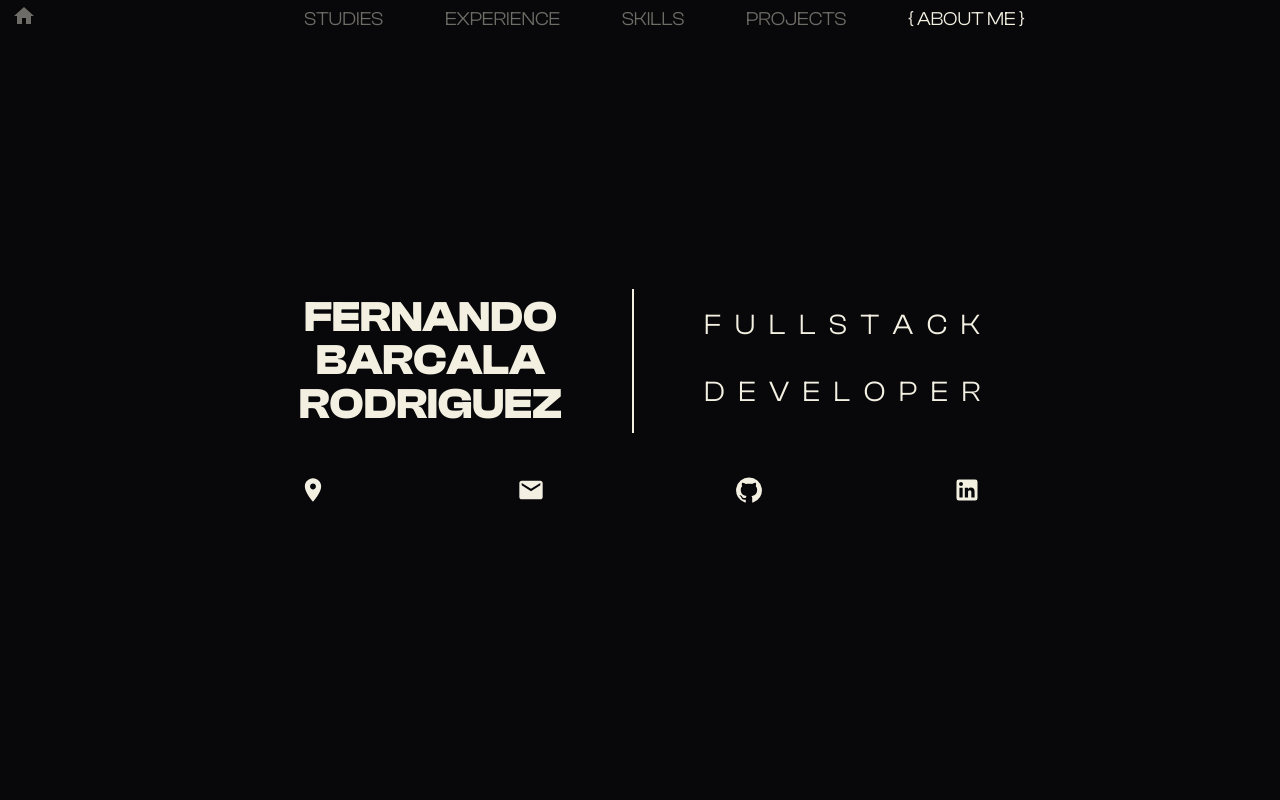
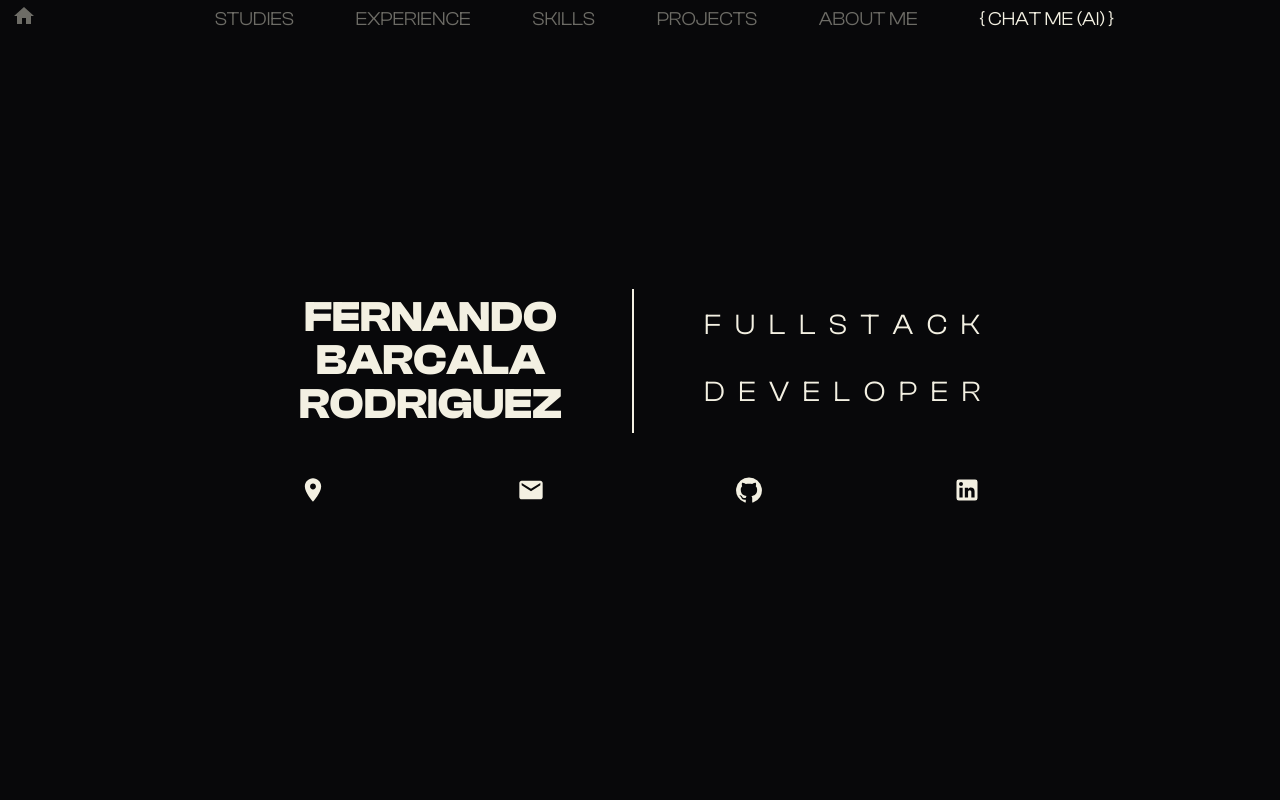
Before and after one commit to FbarcalaR/My-CV, a React (Create React App) app: page / in a window 1280 px wide. Shown: the top 800 px of the page. Built offline with nearby package versions, Linux system fonts and the light colour scheme.

Commit message:
empty chat component

```diff
--- a/src/App.tsx
+++ b/src/App.tsx
@@ -12,6 +12,7 @@ import NavBar from './components/UI/NavBar/NavBar';
 import Technologies from './components/Sections/Technologies/Technologies';
 import Languages from './components/Sections/Languages/Languages';
 import SectionsContextProvider, { SectionIds } from './store/sections/sections-provider';
+import ChatMe from './components/Sections/ChatMe/ChatMe';
 
 function App() {
   return (
@@ -37,6 +38,9 @@ function App() {
         <PageSection  innerKey={SectionIds.AboutMe} >
           <AboutMe />
         </PageSection>
+        <PageSection  innerKey={SectionIds.ChatMe} >
+          <ChatMe />
+        </PageSection>
       </div>
 
     </SectionsContextProvider>
--- /dev/null
+++ b/src/components/Sections/ChatMe/ChatMe.tsx
@@ -0,0 +1,12 @@
+import React from 'react';
+import classes from './ChatMe.module.css';
+
+const ChatMe = () => {
+    return (
+        <div>
+            <span>Chat me works!</span>
+        </div>
+    );
+}
+
+export default ChatMe;
--- a/src/components/UI/NavBar/NavBar.tsx
+++ b/src/components/UI/NavBar/NavBar.tsx
@@ -26,6 +26,9 @@ const NavBar: FunctionComponent = () => {
         <NavBarButton id={SectionIds.AboutMe} usesDecorators={true}>
           ABOUT ME
         </NavBarButton>
+        <NavBarButton id={SectionIds.ChatMe} usesDecorators={true}>
+          CHAT ME (AI)
+        </NavBarButton>
       </div>
     </div>
   );
--- a/src/store/sections/sections-provider.tsx
+++ b/src/store/sections/sections-provider.tsx
@@ -12,6 +12,7 @@ export enum SectionIds {
     Skills = 'skills',
     Projects = 'projects',
     AboutMe = 'about-me',
+    ChatMe = 'chat-me',
 }
 
 const sections = new Map<string, React.RefObject<any>>();
```
Also changed, not shown: src/components/Sections/ChatMe/ChatMe.module.css (added).
